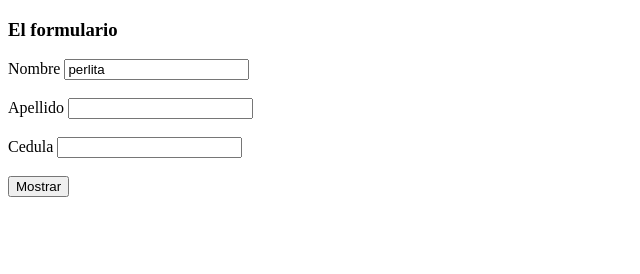
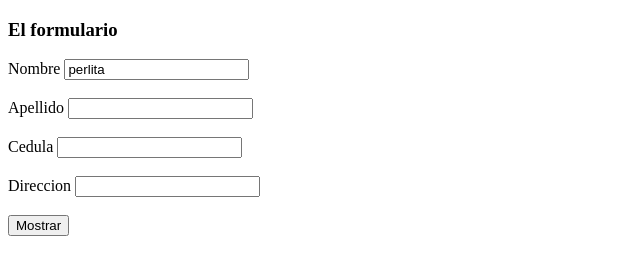
Before and after one commit to keilaflores889/js-controles, a plain HTML site: page index.html in a window 1280 px wide. Shown: the whole page, without its empty margins (0-640 px from the left). Drawn offline with Linux system fonts and the light colour scheme.

Commit message:
actualizado2

```diff
--- a/index.html
+++ b/index.html
@@ -27,6 +27,13 @@
 
         <br><br>
 
+        <!--Etiqueta de titulo-->
+        <label for="txtDireccion">Direccion</label>
+        <input type="text" name="campos" id="txtDireccion">
+
+
+        <br><br>
+
 
         <button type="button" id="btnMostrar">Mostrar</button>
 
--- a/js/app.js
+++ b/js/app.js
@@ -21,7 +21,8 @@ btnMostrar.addEventListener("click", function(){
     const nombres = document.getElementById("txtNombre").value;
     const apellido = document.getElementById("txtApellido").value;
     const cedula = document.getElementById("txtCedula").value;
-    console.log('nombre' + nombres + ', apellidos' + apellido +  ', cedula' + cedula);
+    const direccion = document.getElementById("txtDireccion").value;
+    console.log('nombre' + nombres + ', apellidos' + apellido +  ', cedula' + cedula + ', direccion' + direccion);
 })
 
 
```
